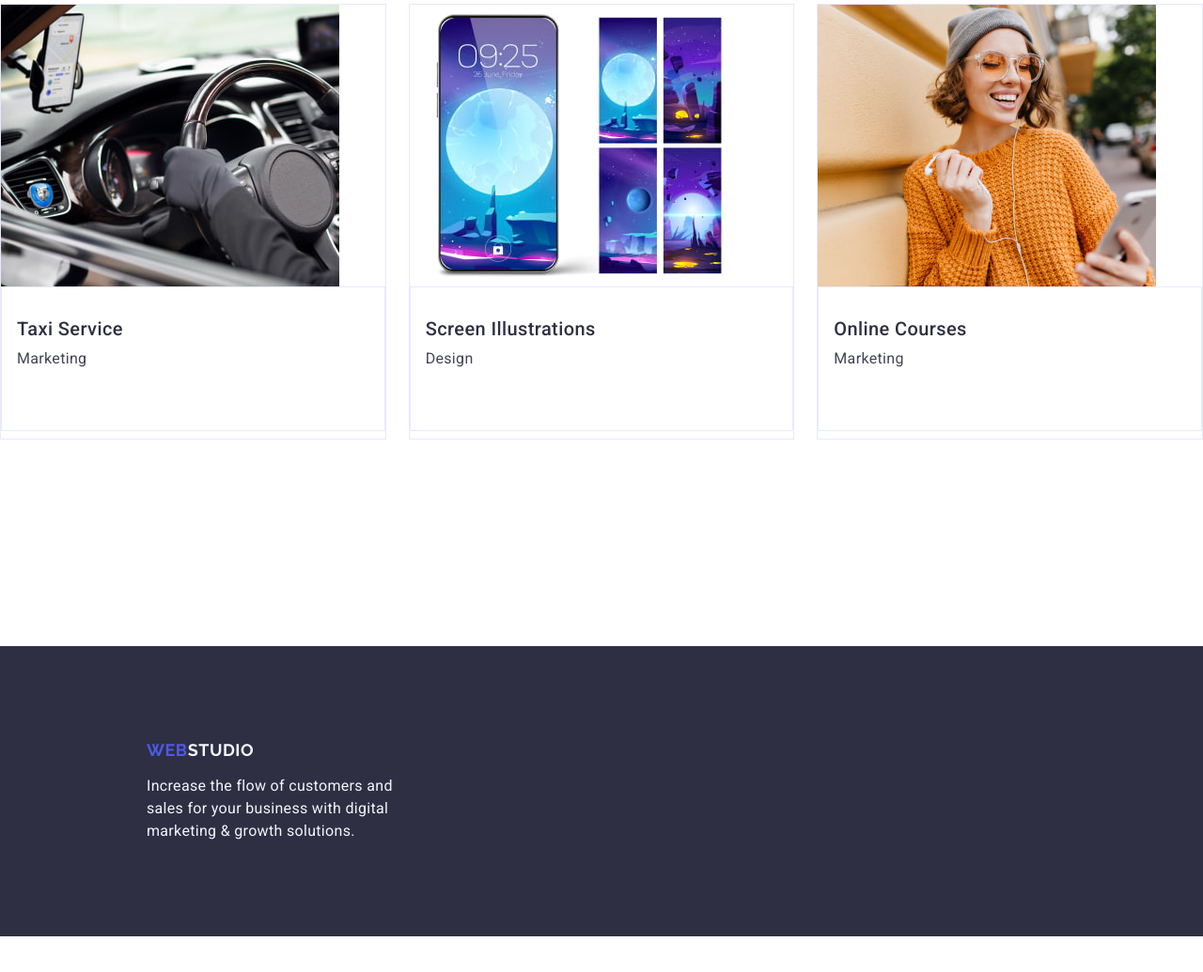
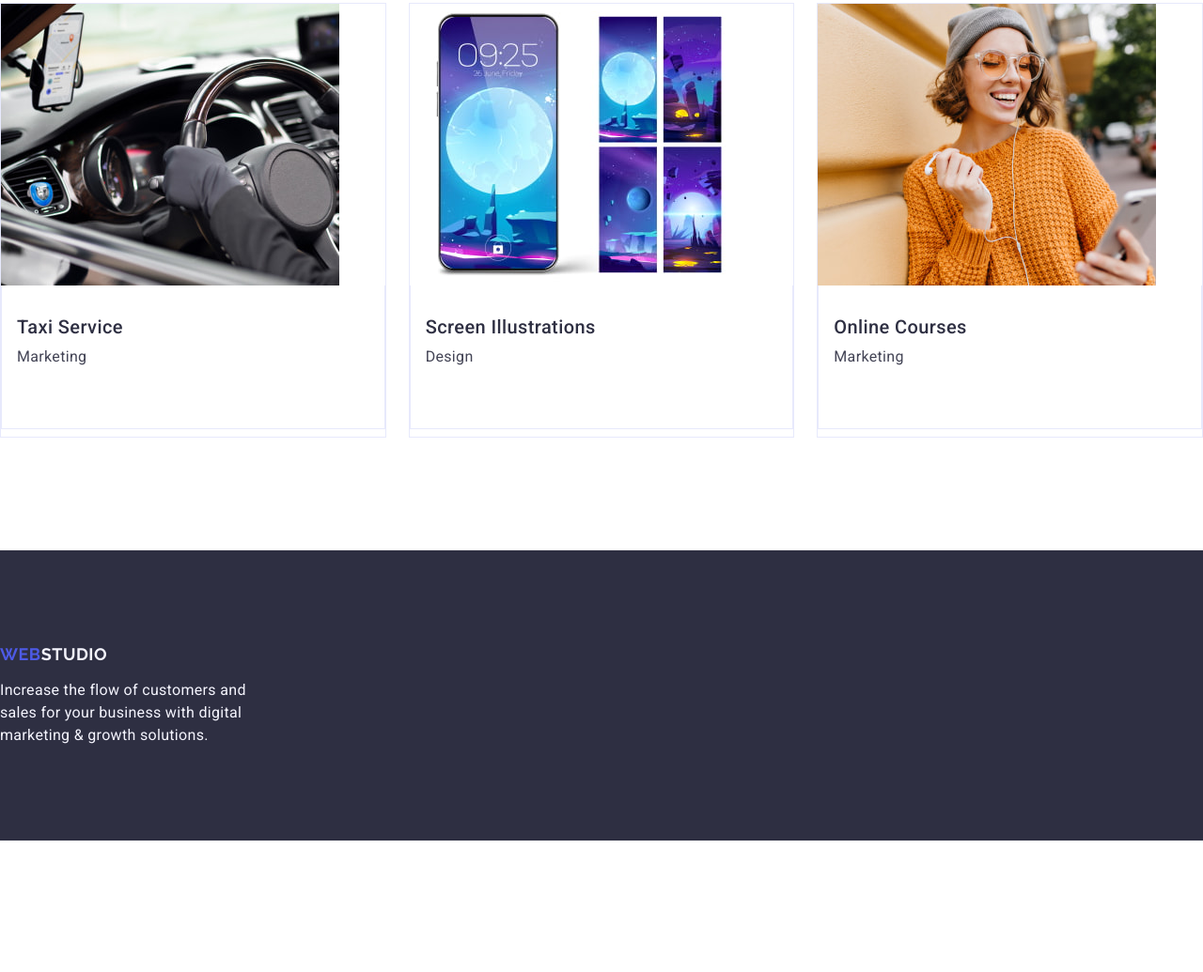
Before and after one commit to SvitlanaOseichuk/goit-markup-hw-03, a plain HTML site: page index.html in a window 1280 px wide. Shown: the part 2585-3620 px from the top of the page at 94% size. After the commit the page ends 3480 px from the top, so only its background shows below. Drawn offline with nearby package versions, Linux system fonts and the light colour scheme.

Commit message:
i dontknowwhattodo

```diff
--- a/css/styles.css
+++ b/css/styles.css
@@ -357,16 +357,16 @@ section {
     margin-bottom: 8px;
     padding: 32px 16px;
     border: 1px solid #e7e9fc;
+    border-top: none;
+
+
 }
 
 
 /*footer*/
 
-.footer-con {
+.footer{
     background-color: var(--c-brand);
-    padding: 100px 0 100px 156px ;
-
-
 }
 
 .footer-logo{
--- a/index.html
+++ b/index.html
@@ -179,10 +179,10 @@
 
     <footer class="footer">
         <div class="container">
-            <div class="footer-con">
+            <!--<div class="footer-con">-->
             <a class="footer-logo" href="./index.html">Web<span class="f-logo-accent">Studio</span></a>
             <p class="footer-text"> Increase the flow of customers and sales for your business with digital marketing & growth solutions.</p>
-            </div>
+            <!--</div>-->
         </div>
     </footer>
     </div>
```
